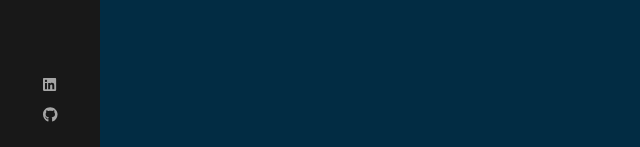
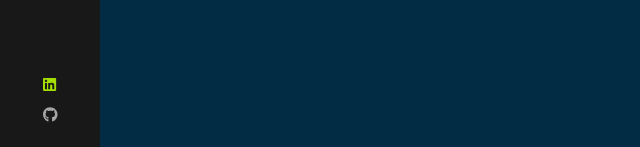
Before and after one commit to JoyUmoekpo/joyumoekpo.github.io, a React (Create React App) app in the folder portfolio/: page / in a window 1280 px wide. In both pictures the pointer is over the icon 50 px from the left and 734 px from the top of the page. Shown: the part 650-797 px from the top of the page, without its empty margins (0-640 px from the left). Built offline with nearby package versions, Linux system fonts and the light colour scheme.

Commit message:
Updated hover cover on navbar icons

```diff
--- a/portfolio/src/componenets/Sidebar/index.scss
+++ b/portfolio/src/componenets/Sidebar/index.scss
@@ -105,7 +105,7 @@
                 line-height: 16px;
                 color: #4d4d4e;
 
-                &:hover {
+                &:hover svg {
                     color: #A4DE02;
                 }
             }
```
